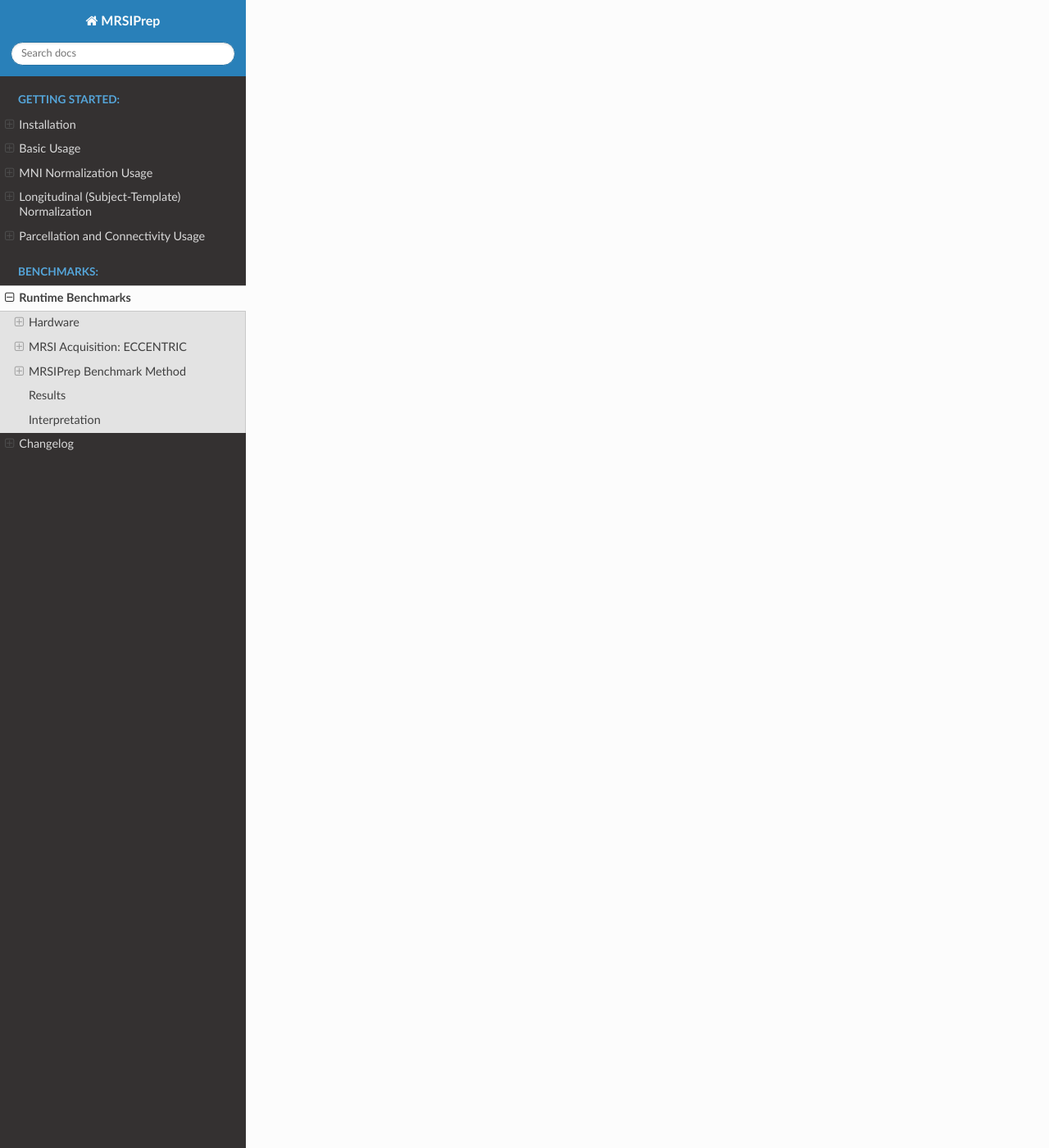
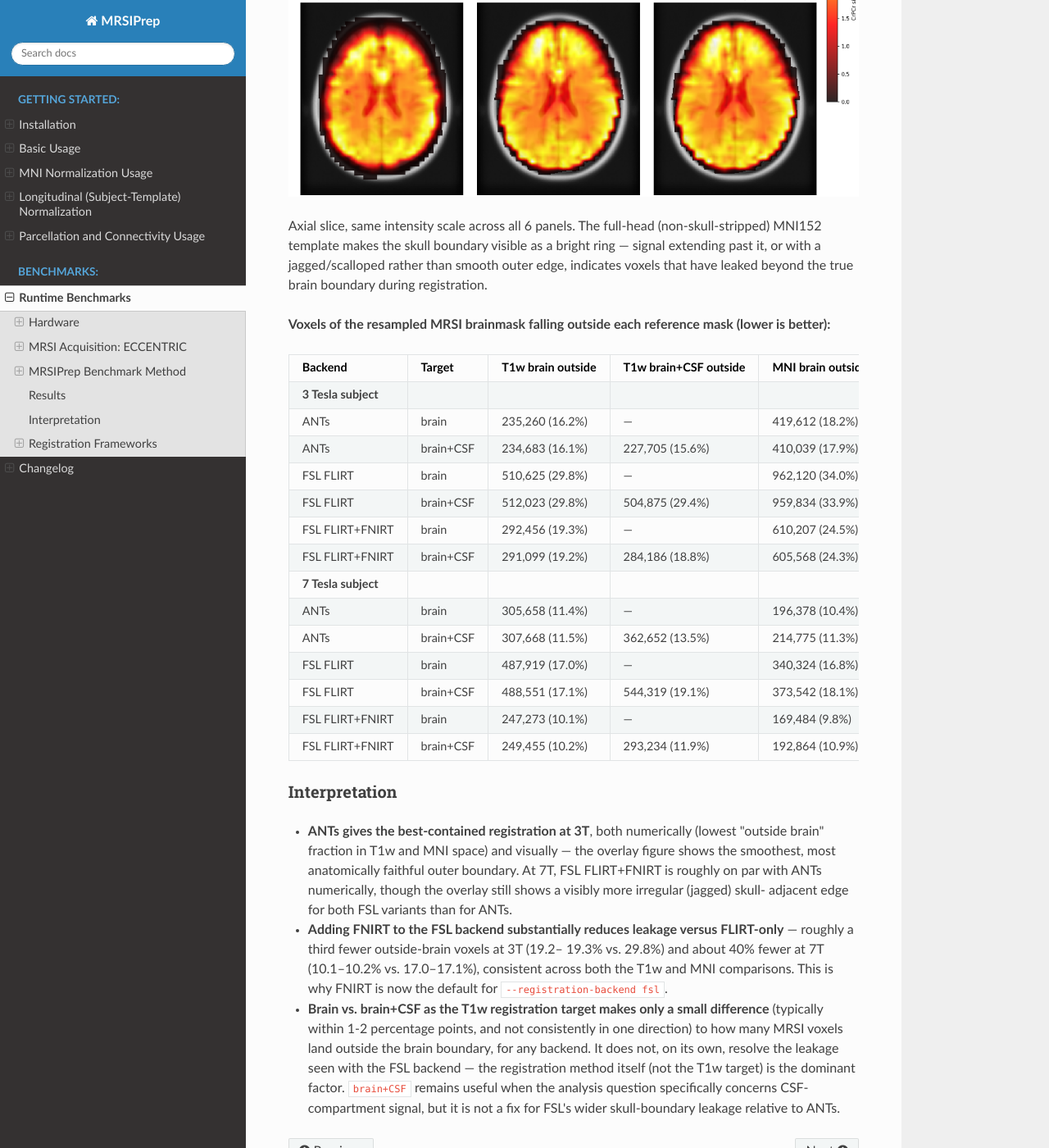
Before and after one commit to MRSI-Psychosis-UP/MRSIPrep, a Sphinx documentation site: the page built from docs/benchmarks.md, in a window 1280 px wide and 1400 px high, scrolled down 4372 px. Shown: the whole window at 82% size. Built offline with Sphinx 7.4.7 and the Read the Docs theme 3.1.0, drawn with Linux system fonts in a browser that asks for light colours; some of the changed text lies outside the part shown.

Commit message:
Add Registration Frameworks benchmark section comparing ANTs vs FSL
Full mrsiprep mni-norm runs across ANTs, FSL FLIRT-only, and FSL
FLIRT+FNIRT, each against brain and brain+CSF T1w targets, on the same 3T
and 7T subjects. Reports voxels of the resampled MRSI brainmask falling
outside the T1w/T1w+CSF/MNI brain masks, plus an axial CrPCr-on-MNI152
overlay for all 6 combinations so skull-boundary leakage is visible
directly.

```diff
--- a/docs/benchmarks.md
+++ b/docs/benchmarks.md
@@ -119,3 +119,82 @@
 * **Runtime is nearly unchanged from 8 to 32 threads** for both subjects, with variations of only ~2%. ANTs registration and SynthSeg show little scaling beyond ~8 threads, so for batch processing it is generally better to use ~8–12 threads per subject and increase `--nproc` rather than allocate more threads to each subject.
 
 * **The 7T subject takes about 4× longer than the 3T subject** (~20.5 vs. ~5.1 minutes). This is mainly due to the 7T T1w image having ~7.2× more voxels, which increases registration and segmentation costs. The MRSI grid has only ~2.1× more usable voxels, making anatomical—not MRSI—resolution the main runtime driver.
+
+## Registration Frameworks
+
+`--registration-backend` offers **ANTs** (default: rigid+affine+SyN) and
+**FSL** (FLIRT affine, with an FNIRT deformable stage on by default —
+`--no-fsl-deformable` for FLIRT-only). This section compares all three
+MRSI→T1w registration methods — **ANTs**, **FSL FLIRT-only**, and **FSL
+FLIRT+FNIRT** — each against both supported T1w registration targets,
+**brain** (skull-stripped) and **brain+CSF** (skull-stripped T1w with the
+CSF compartment re-added, since CSF also produces real MRSI signal that a
+brain-only target would otherwise clip at the boundary).
+
+### Method
+
+Full `mrsiprep --mode mni-norm` runs (not isolated registration calls) on
+the same 3 Tesla and 7 Tesla subjects used above, varying
+`--registration-backend`/`--fsl-deformable` and
+`--registration-t1-target` (6 combinations × 2 subjects = 12 runs). For
+each run, the MRSI brainmask was resampled into T1w space (nearest-
+neighbor) and compared against three reference masks: the T1w brain-only
+mask, the T1w brain+CSF mask, and the MNI152 template's own standard brain
+mask (in MNI space) — counting how many resampled MRSI voxels fall
+**outside** each reference mask, i.e., signal that has leaked past the
+anatomical boundary it should be constrained to. See
+`experiments/registration_backend_benchmark.py` (not published; internal
+validation script).
+
+### Results
+
+![CrPCr resampled to MNI space, overlaid on the full-head MNI152 template, all 6 registration variants, 3 Tesla subject](figures/registration_backend_mni_overlay.png)
+
+Axial slice, same intensity scale across all 6 panels. The full-head
+(non-skull-stripped) MNI152 template makes the skull boundary visible as a
+bright ring — signal extending past it, or with a jagged/scalloped rather
+than smooth outer edge, indicates voxels that have leaked beyond the true
+brain boundary during registration.
+
+**Voxels of the resampled MRSI brainmask falling outside each reference mask (lower is better):**
+
+| Backend | Target | T1w brain outside | T1w brain+CSF outside | MNI brain outside |
+|---|---|---:|---:|---:|
+| **3 Tesla subject** | | | | |
+| ANTs | brain | 235,260 (16.2%) | — | 419,612 (18.2%) |
+| ANTs | brain+CSF | 234,683 (16.1%) | 227,705 (15.6%) | 410,039 (17.9%) |
+| FSL FLIRT | brain | 510,625 (29.8%) | — | 962,120 (34.0%) |
+| FSL FLIRT | brain+CSF | 512,023 (29.8%) | 504,875 (29.4%) | 959,834 (33.9%) |
+| FSL FLIRT+FNIRT | brain | 292,456 (19.3%) | — | 610,207 (24.5%) |
+| FSL FLIRT+FNIRT | brain+CSF | 291,099 (19.2%) | 284,186 (18.8%) | 605,568 (24.3%) |
+| **7 Tesla subject** | | | | |
+| ANTs | brain | 305,658 (11.4%) | — | 196,378 (10.4%) |
+| ANTs | brain+CSF | 307,668 (11.5%) | 362,652 (13.5%) | 214,775 (11.3%) |
+| FSL FLIRT | brain | 487,919 (17.0%) | — | 340,324 (16.8%) |
+| FSL FLIRT | brain+CSF | 488,551 (17.1%) | 544,319 (19.1%) | 373,542 (18.1%) |
+| FSL FLIRT+FNIRT | brain | 247,273 (10.1%) | — | 169,484 (9.8%) |
+| FSL FLIRT+FNIRT | brain+CSF | 249,455 (10.2%) | 293,234 (11.9%) | 192,864 (10.9%) |
+
+### Interpretation
+
+* **ANTs gives the best-contained registration at 3T**, both numerically
+  (lowest "outside brain" fraction in T1w and MNI space) and visually — the
+  overlay figure shows the smoothest, most anatomically faithful outer
+  boundary. At 7T, FSL FLIRT+FNIRT is roughly on par with ANTs numerically,
+  though the overlay still shows a visibly more irregular (jagged) skull-
+  adjacent edge for both FSL variants than for ANTs.
+
+* **Adding FNIRT to the FSL backend substantially reduces leakage versus
+  FLIRT-only** — roughly a third fewer outside-brain voxels at 3T (19.2–
+  19.3% vs. 29.8%) and about 40% fewer at 7T (10.1–10.2% vs. 17.0–17.1%),
+  consistent across both the T1w and MNI comparisons. This is why FNIRT is
+  now the default for `--registration-backend fsl`.
+
+* **Brain vs. brain+CSF as the T1w registration target makes only a small
+  difference** (typically within 1-2 percentage points, and not
+  consistently in one direction) to how many MRSI voxels land outside the
+  brain boundary, for any backend. It does not, on its own, resolve the
+  leakage seen with the FSL backend — the registration method itself (not
+  the T1w target) is the dominant factor. `brain+CSF` remains useful when
+  the analysis question specifically concerns CSF-compartment signal, but
+  it is not a fix for FSL's wider skull-boundary leakage relative to ANTs.
--- a/pyproject.toml
+++ b/pyproject.toml
@@ -4,7 +4,7 @@
 
 [project]
 name = "mrsiprep"
-version = "1.5.0"
+version = "1.5.1"
 description = "BIDS-like preprocessing pipeline for quantified whole-brain MRSI derivatives"
 readme = "README.md"
 requires-python = ">=3.9"
```
Also changed, not shown: README.md (+1 -1 lines), docs/index.md (+1 -1 lines), docs/figures/registration_backend_mni_overlay.png (added), 1 other file.
